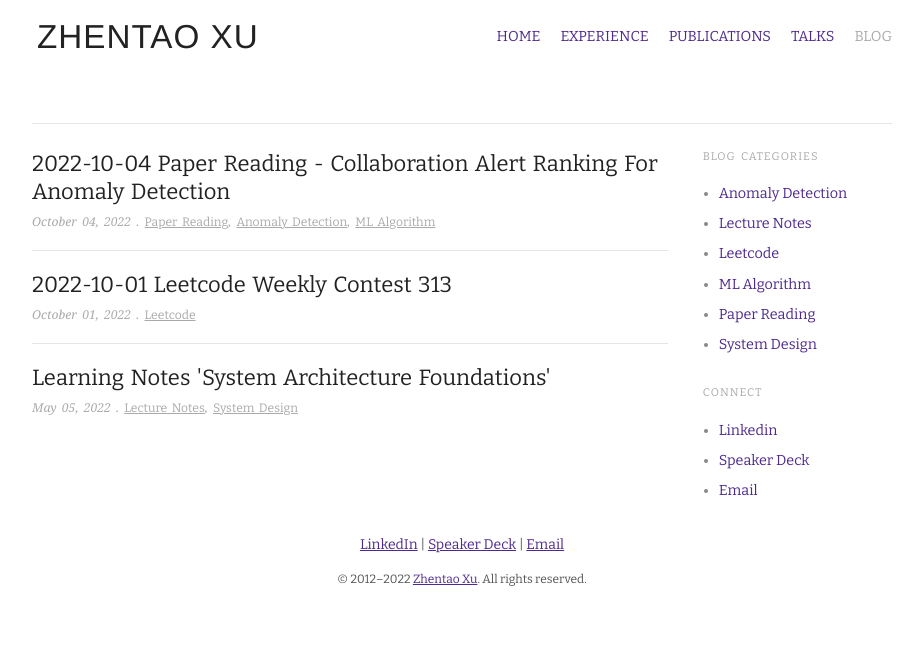
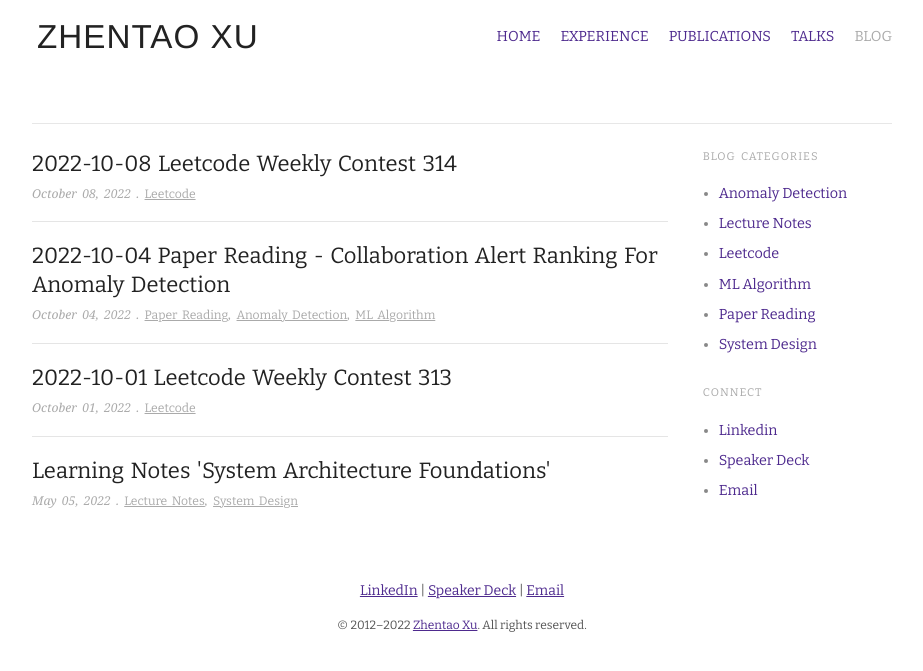
Before and after one commit to xuzhentao/xuzhentao.github.io, a Jekyll site: the page built from blog/index.md, in a window 1280 px wide. Shown: the top 671 px of the page, without its empty margins (178-1101 px from the left). Built offline with Jekyll 4.4.1, drawn with Linux system fonts in a browser that asks for light colours; nearby versions of some CDN libraries; part of the change alters nothing that is shown.

Commit message:
[S][Post][Add] Add 20221008 LeetCode Contest Post

````diff
--- /dev/null
+++ b/_posts/leetcode/2022-10-08-Leetcode-Weekly-Contest.md
@@ -0,0 +1,135 @@
+---
+layout: blog
+title: 2022-10-08 Leetcode Weekly Contest 314
+category: [Leetcode]
+excerpt: Leetcode
+---
+
+
+| Infomration             | Value                                                                                                                                                                                                  |
+|:------------------------|:-------------------------------------------------------------------------------------------------------------------------------------------------------------------------------------------------------|
+| Contest Link            | [LeetCode Weekly Contest 313](https://leetcode.com/contest/weekly-contest-313/) |
+| Date                    | 2022-10-08                                                                                                                                                                        |
+| Why Taking this course? | Data Structure and Algorithm is the foundation for software engineer                                                                                                                   |
+| Summary                 | AC [Q1](https://leetcode.com/problems/the-employee-that-worked-on-the-longest-task/)       [Q2](https://leetcode.com/problems/find-the-original-array-of-prefix-xor/)    ;  [Q3](https://leetcode.com/problems/using-a-robot-to-print-the-lexicographically-smallest-string/)      WA twice      ; [Q4](https://leetcode.com/problems/paths-in-matrix-whose-sum-is-divisible-by-k/)       WA twice    |
+| Ranking | <img src="{{site.baseurl}}/images/posts/leetcode/2022-10-08/leetcode_20221008_ranking.png" width = '350' >
+
+### **Summary**
+
+This week I joined my LeetCode Weekly Contest 315 and luckily `AC` all 4 questions eventually. Among the 4 questions asked, I am most impressed by the 3rd question because it seems not a very standard question that has template we can directly fit the solution in, so I will focus on this question in this blog.
+
+
+##### **2434. Using a Robot to Print the Lexicographically Smallest String**
+```
+You are given a string s and a robot that currently holds an empty string t. Apply one of the following operations until s and t are both empty:
+
+Remove the first character of a string s and give it to the robot. The robot will append this character to the string t.
+Remove the last character of a string t and give it to the robot. The robot will write this character on paper.
+Return the lexicographically smallest string that can be written on the paper.
+
+Example 1:
+
+Input: s = "zza"
+Output: "azz"
+Explanation: Let p denote the written string.
+Initially p="", s="zza", t="".
+Perform first operation three times p="", s="", t="zza".
+Perform second operation three times p="azz", s="", t="".
+Example 2:
+
+Input: s = "bac"
+Output: "abc"
+Explanation: Let p denote the written string.
+Perform first operation twice p="", s="c", t="ba".
+Perform second operation twice p="ab", s="c", t="".
+Perform first operation p="ab", s="", t="c".
+Perform second operation p="abc", s="", t="".
+Example 3:
+
+Input: s = "bdda"
+Output: "addb"
+Explanation: Let p denote the written string.
+Initially p="", s="bdda", t="".
+Perform first operation four times p="", s="", t="bdda".
+Perform second operation four times p="addb", s="", t="".
+```
+
+**My Thoughts During Contest**
+* Firstly, to ensure the result is lexicographically minimum, the smallest character should definitely be the first one in the result. (Because 1. it's do-able by moving all characters before that from `s` to `t` (i.e. first step). then move the latest character from `t` to `result` (i.e. second step), and 2. otherwise the result will be larger and doesn't satisfy the minimum requirement).
+* The first bullet point is a constrains for my follow-up operations, because I can't arbitrary extract an character from `t` to result unless I remove all the characters after that from `t` to `result` first. I have two choices:
+* The second bullet point means I have two options: 1) repeat the first bullet for the rest of `s` (this is a little bit recursion), I should choose this operation if there there exist a character in `s` that's smaller that the last element in `t` 2) remove the last character from `t` to `result`, I should choose this operation if all element in `s` are larger than the last element in `t`.
+
+With this idea, here is the code I submitted during the contest:
+
+```python
+class Solution:
+    def robotWithString(self, s: str) -> str:
+
+        if len(s) == 1:
+            return s
+
+        s = list(s)
+        t = []
+        N = len(s)
+        right_min_ch_and_idx = [None] * N
+        temp = (s[-1], len(s)-1)
+        for i in range(len(s)-1, -1, -1):
+            if s[i] <= temp[0]:
+                right_min_ch_and_idx[i] = (s[i],i)
+                temp = right_min_ch_and_idx[i]
+            else:
+                right_min_ch_and_idx[i] = temp
+
+        # right_min_ch_and_idx is a list of same size with `s`, and each element of s is a tuple of size two, where the  first element is `min(s[idx:])` and the second elemnt is the `argmin_index(s[idx:])`. The reason why i create this list is for quickly identifying the minimum element on the right size and compare that with the current element to determine if I should continue with operation 1 or 2.
+
+        idx = 0
+        stack = []
+        res = []
+
+
+        # the invariant among all iteration is that: t[-1] is larger than the minimum element of s[idx:], and s[right_min_ch_and_idx[idx][1]] is the minimum element within s[idx:]
+        while idx < N:
+            t.extend(s[idx: right_min_ch_and_idx[idx][1]])
+            idx =  right_min_ch_and_idx[idx][1]
+            res.append(s[idx])
+            idx += 1
+            # print(idx, s, t, res)
+            if idx >= N:
+                break
+            while t and t[-1] <= right_min_ch_and_idx[idx][0]:
+                res.append(t[-1])
+                t = t[:-1]
+
+        res.extend(t[::-1])
+        return "".join(res)
+```
+
+
+
+**Solution Answer**
+The solution is very similar idea, but the only difference is that, it use a hashmap (key = character, val = remaining character count in `s`) to get the minimal element in s. This is a smart strategy as the code is much shorter this time.
+```python
+class Solution:
+    def robotWithString(self, s: str) -> str:
+
+        s = list(s)
+        # this counter maintain the minimum element in s
+        cnt = dict(Counter(s))
+
+        t =[]
+        res = []
+        for c in s:
+            t.append(c)
+            if cnt[c] == 1:
+                del cnt[c]
+            else:
+                cnt[c] -= 1
+            while t and cnt and t[-1] <= min(cnt):
+                res.append(t.pop())
+        return "".join(res + t[::-1])
+```
+
+
+**Conclusion & Learning**
+1. This is a greedy solution (greedy doesn't have a specific template to follow, so that might be the main reason why I spent much time here)
+2. `Counter` is our good friend, especially for the case where the key is limited (here the key number is 26 at maximum.)
````
Also changed, not shown: _posts/leetcode/2022-10-01-Leetcode-Weekly-Contest.md (line endings or trailing spaces), images/posts/leetcode/2022-10-08/leetcode_20221008_ranking.png (added).
